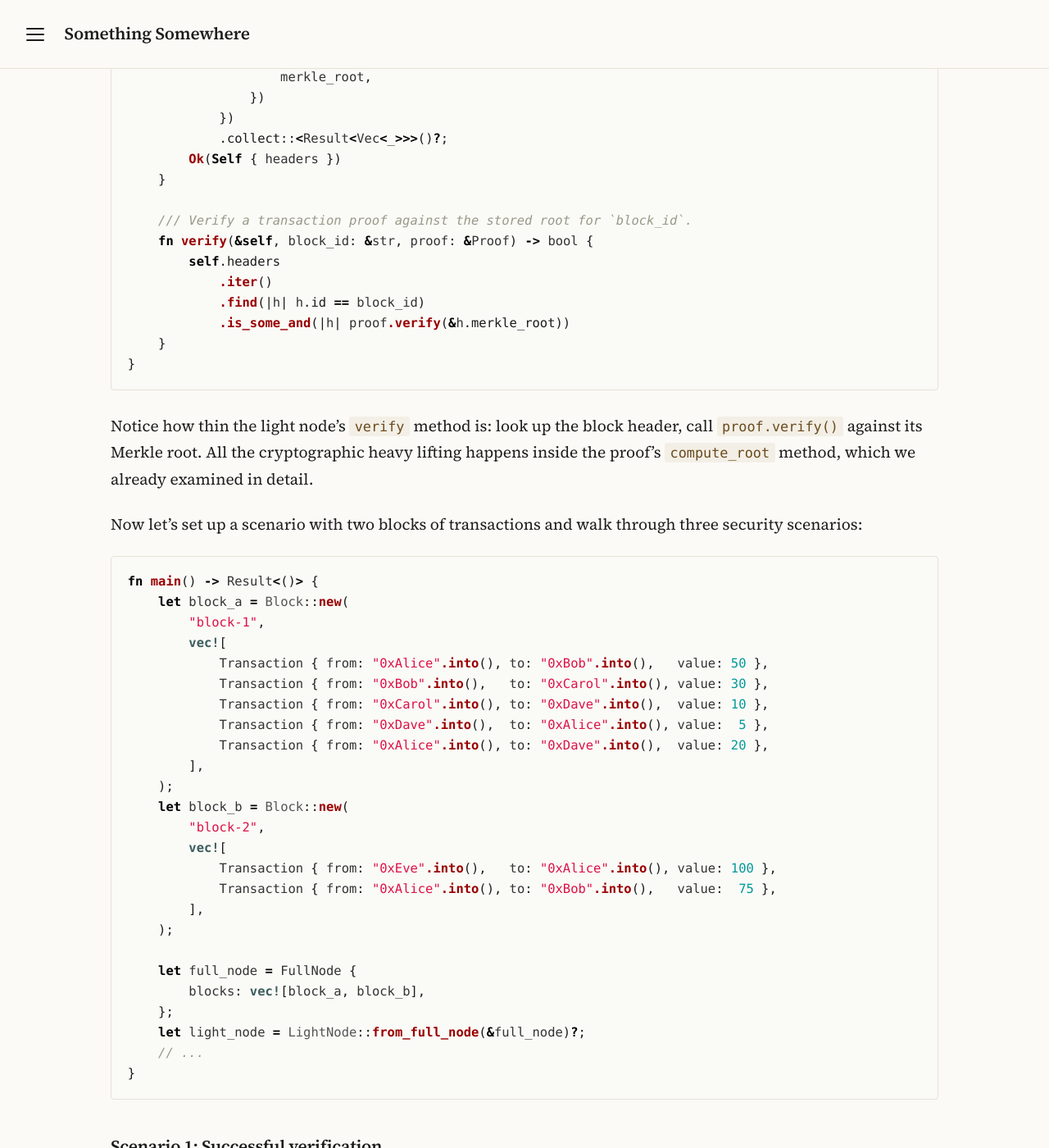
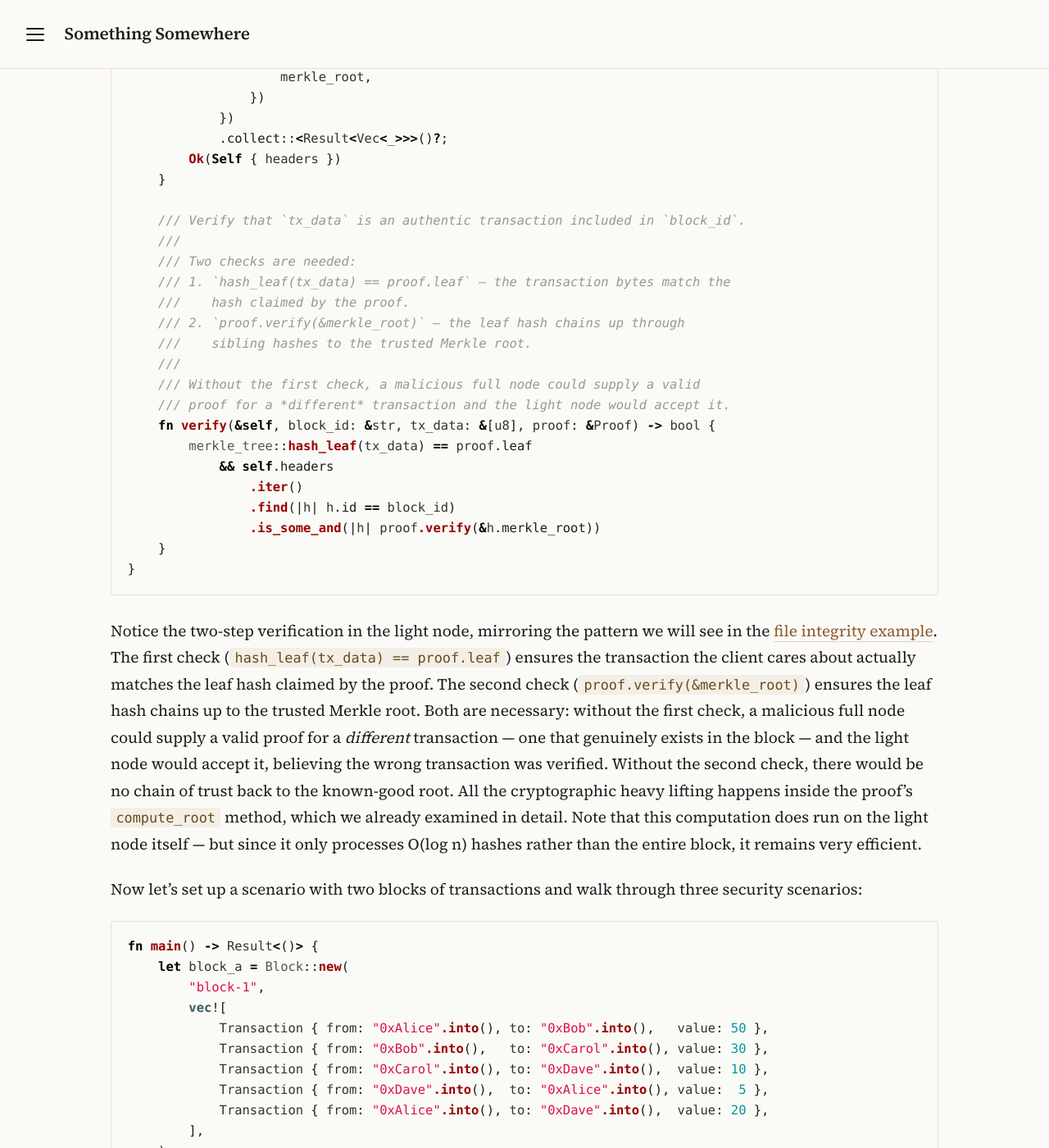
Before and after one commit to amoilanen/blog, a Jekyll site: the page built from _posts/2026-04-17-merkle-trees-and-blockchain-verification.md, in a window 1280 px wide and 1400 px high, scrolled down 33083 px. Shown: the whole window at 82% size. Built offline with Jekyll 4.4.1, drawn with Linux system fonts in a browser that asks for light colours; comment, search, counter and statistics services are not loaded; some of the changed text lies outside the part shown.

Commit message:
Improve examples

````diff
--- a/_posts/2026-04-17-merkle-trees-and-blockchain-verification.md
+++ b/_posts/2026-04-17-merkle-trees-and-blockchain-verification.md
@@ -2,6 +2,8 @@
 layout: default
 title: "Merkle Trees and Blockchain Verification"
 date: 2026-04-17
+description: "Merkle trees let you prove a single item belongs to a large dataset without transmitting the whole thing — the foundation of blockchain SPV, file-integrity checks, and database sync. A deep dive with Rust implementations."
+image: /assets/images/merkle-trees/og-preview.png
 ---
 
 # Merkle Trees and Blockchain Verification
@@ -801,17 +803,27 @@ impl LightNode {
         Ok(Self { headers })
     }
 
-    /// Verify a transaction proof against the stored root for `block_id`.
-    fn verify(&self, block_id: &str, proof: &Proof) -> bool {
-        self.headers
-            .iter()
-            .find(|h| h.id == block_id)
-            .is_some_and(|h| proof.verify(&h.merkle_root))
+    /// Verify that `tx_data` is an authentic transaction included in `block_id`.
+    ///
+    /// Two checks are needed:
+    /// 1. `hash_leaf(tx_data) == proof.leaf` — the transaction bytes match the
+    ///    hash claimed by the proof.
+    /// 2. `proof.verify(&merkle_root)` — the leaf hash chains up through
+    ///    sibling hashes to the trusted Merkle root.
+    ///
+    /// Without the first check, a malicious full node could supply a valid
+    /// proof for a *different* transaction and the light node would accept it.
+    fn verify(&self, block_id: &str, tx_data: &[u8], proof: &Proof) -> bool {
+        merkle_tree::hash_leaf(tx_data) == proof.leaf
+            && self.headers
+                .iter()
+                .find(|h| h.id == block_id)
+                .is_some_and(|h| proof.verify(&h.merkle_root))
     }
 }
 ```
 
-Notice how thin the light node's `verify` method is: look up the block header, call `proof.verify()` against its Merkle root. All the cryptographic heavy lifting happens inside the proof's `compute_root` method, which we already examined in detail.
+Notice the two-step verification in the light node, mirroring the pattern we will see in the [file integrity example](#beyond-blockchains). The first check (`hash_leaf(tx_data) == proof.leaf`) ensures the transaction the client cares about actually matches the leaf hash claimed by the proof. The second check (`proof.verify(&merkle_root)`) ensures the leaf hash chains up to the trusted Merkle root. Both are necessary: without the first check, a malicious full node could supply a valid proof for a *different* transaction — one that genuinely exists in the block — and the light node would accept it, believing the wrong transaction was verified. Without the second check, there would be no chain of trust back to the known-good root. All the cryptographic heavy lifting happens inside the proof's `compute_root` method, which we already examined in detail. Note that this computation does run on the light node itself — but since it only processes O(log n) hashes rather than the entire block, it remains very efficient.
 
 Now let's set up a scenario with two blocks of transactions and walk through three security scenarios:
 
@@ -852,7 +864,9 @@ let proof = full_node
     .proof_for("block-1", 2)
     .expect("transaction exists in block");
 
-let verified = light_node.verify("block-1", &proof);
+// The light node must know the transaction it wants to verify.
+let tx_data = Transaction { from: "0xCarol".into(), to: "0xDave".into(), value: 10 }.to_bytes();
+let verified = light_node.verify("block-1", &tx_data, &proof);
 // verified == true
 ```
 
@@ -866,7 +880,7 @@ An attacker intercepts the proof and modifies one of the sibling hashes, hoping
 let mut tampered_proof = proof.clone();
 tampered_proof.steps[0].hash = merkle_tree::hash(b"tampered-data");
 
-let tampered_verified = light_node.verify("block-1", &tampered_proof);
+let tampered_verified = light_node.verify("block-1", &tx_data, &tampered_proof);
 // tampered_verified == false
 ```
 
@@ -881,10 +895,11 @@ let block_b_proof = full_node
     .proof_for("block-2", 0)
     .expect("transaction exists in block-2");
 
-let cross_verified = light_node.verify("block-1", &block_b_proof);
+let block_b_tx_data = Transaction { from: "0xEve".into(), to: "0xAlice".into(), value: 100 }.to_bytes();
+let cross_verified = light_node.verify("block-1", &block_b_tx_data, &block_b_proof);
 // cross_verified == false
 
-let own_block_verified = light_node.verify("block-2", &block_b_proof);
+let own_block_verified = light_node.verify("block-2", &block_b_tx_data, &block_b_proof);
 // own_block_verified == true
 ```
 
@@ -894,7 +909,7 @@ This ensures that transactions cannot be "moved" between blocks by a malicious f
 
 While blockchains are perhaps the most well-known application, Merkle trees appear in many other systems where data integrity and efficient verification matter.
 
-**File distribution and software updates.** Systems like IPFS split files into chunks and organize them into a Merkle DAG (a generalization of Merkle trees). The root hash serves as the content address. A client downloading chunks from untrusted peers can verify each chunk against the root without trusting any single peer. The same principle applies to package managers and firmware update systems: publish a signed root hash, and clients can verify individual files independently.
+**File distribution and software updates.** Systems like [IPFS](https://ipfs.tech/) split files into chunks and organize them into a Merkle DAG (a generalization of Merkle trees). The root hash serves as the content address. A client downloading chunks from untrusted peers can verify each chunk against the root without trusting any single peer. The same principle applies to package managers and firmware update systems: publish a signed root hash, and clients can verify individual files independently.
 
 The pattern is the same one we saw with blockchains. A server holds the full file set and its Merkle tree. A client needs only the trusted root hash. For each file it downloads, it receives a compact proof. Here is a simplified version from the implementation's `file_integrity` example:
 
@@ -986,7 +1001,7 @@ impl Replica {
 }
 ```
 
-This is far more efficient than comparing every record: if two replicas with 8 records have only 2 divergent records, only those 2 need to be transferred. In a real system with millions of records, the savings are enormous — the traversal focuses only on the divergent branches, skipping entire subtrees whose roots match.
+The first step — comparing root hashes — already saves work: if the roots match, the replicas are identical and no further comparison is needed. When they differ, the example above takes a simplified approach and compares leaf hashes directly. This is fine for small datasets, but in a real system with millions of records it would defeat the purpose: you would be comparing every record's hash even if only a handful differ. Production systems like Cassandra instead walk the tree **level by level**: start at the roots, compare children, and recurse only into subtrees whose hashes differ — skipping entire subtrees whose roots match. If two replicas with a million records have only 10 divergent records, the traversal touches roughly O(10 × log n) nodes instead of all n. Only those 10 records need to be transferred. This is the same logarithmic principle that makes inclusion proofs efficient, applied to synchronization rather than verification.
 
 **Certificate Transparency.** Google's Certificate Transparency framework uses Merkle trees to create an append-only log of TLS certificates. Monitors can efficiently verify that a certificate was logged, and auditors can verify that the log is consistent (no entries were removed or altered). This is the same RFC 6962 that standardized domain separation.
 
````
Also changed, not shown: other parts of _posts/2026-04-17-merkle-trees-and-blockchain-verification.md (+0 -1 lines), assets/images/merkle-trees/og-preview.png.
